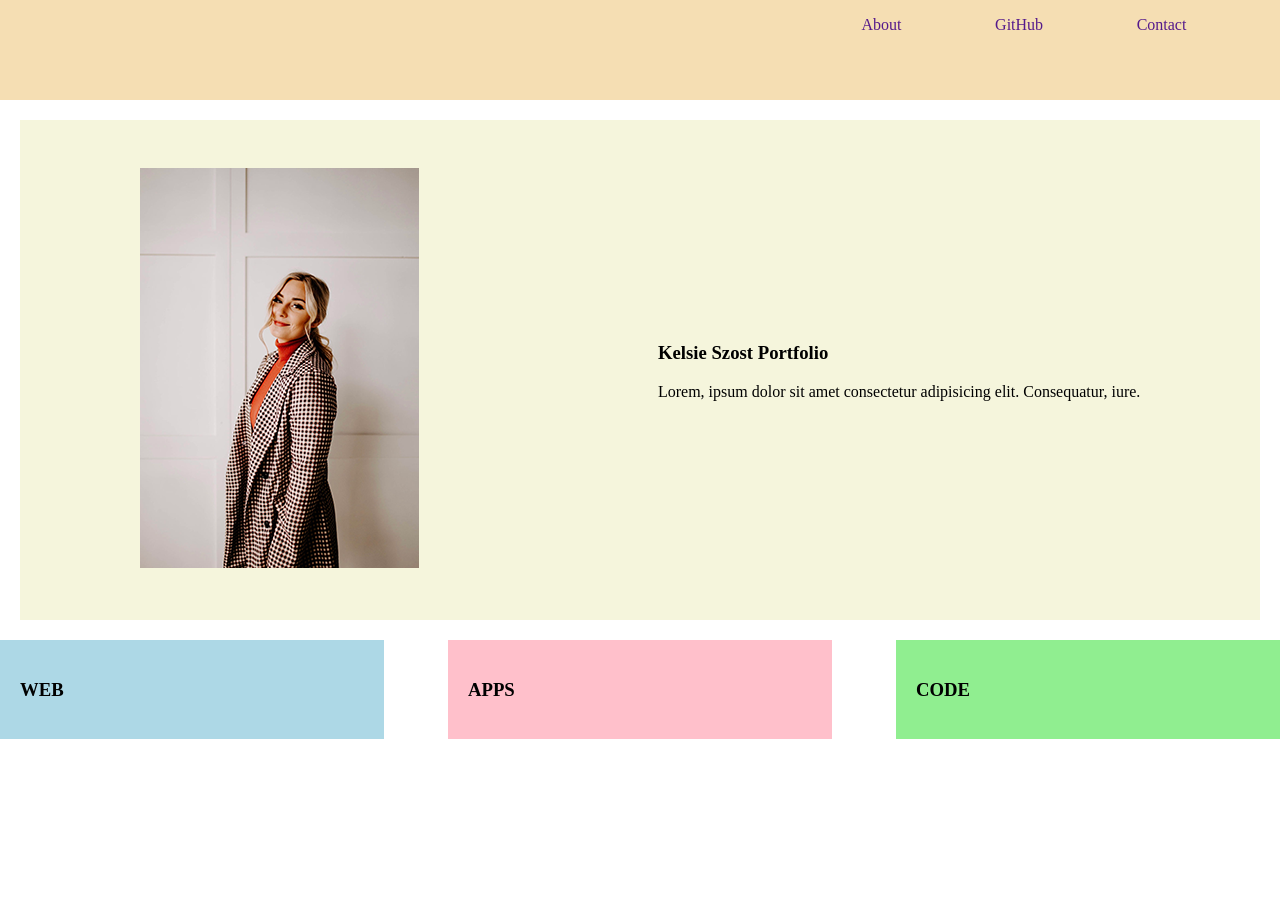
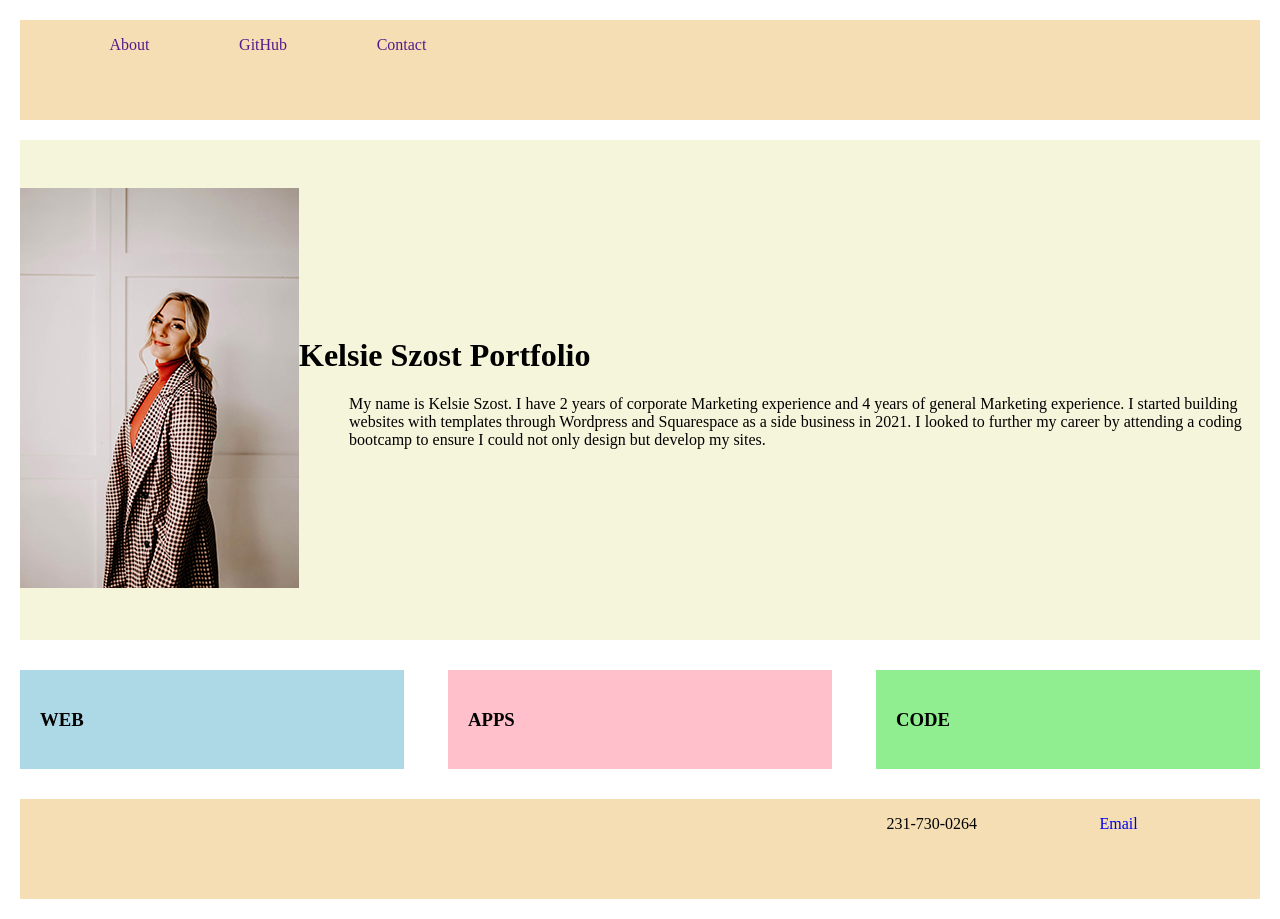
Before and after one commit to kelsieszost/My-Personal-Portfolio, a plain HTML site: page index.html in a window 1280 px wide. Before the commit the page ends 800 px from the top, so only its background shows below. Drawn offline with Linux system fonts and the light colour scheme.

Commit message:
added a footer nav

```diff
--- a/index.html
+++ b/index.html
@@ -25,8 +25,10 @@
             <img src="portfolio image.png" alt="Image of Kelsie Szost">
         </div>
         <div class="layout content">
-            <h3>Kelsie Szost Portfolio</h3>
-            <p>Lorem, ipsum dolor sit amet consectetur adipisicing elit. Consequatur, iure.</p>
+            <h1>Kelsie Szost Portfolio</h1>
+            <p>My name is Kelsie Szost. I have 2 years of corporate Marketing experience and 4 years of general Marketing experience.
+                I started building websites with templates through Wordpress and Squarespace as a side business in 2021. I looked to
+                further my career by attending a coding bootcamp to ensure I could not only design but develop my sites.  </p>
         </div>
         </div>
     </div>
@@ -42,7 +44,15 @@
                 <h3>CODE</h3>
             </div>
         </div>
+<div class="footer">
+    <nav class="footernav">
+        <ul>
+           <li>231-730-0264</li>
+           <li><a href="mailto@owner@kelsieszost.design">Email</a></li>
+        </ul>
+       </nav>
 
+</div>
     </main>
 </body>
 
--- a/style.css
+++ b/style.css
@@ -3,17 +3,15 @@ body {
 }
 .main-header {
     display: flex;
-    justify-content: flex-end;
     background-color: wheat;
     height: 100px;
+    margin: 20px;
 }
 
 .headernav {
     background-color: wheat;
     display: flex;
     width: 40%;
-
-
 }
 
 ul {
@@ -46,6 +44,18 @@ a {
     flex: 1;
 }
 
+img {
+}
+
+h1 {
+    align-items: center;
+
+}
+p {
+    align-items: center;
+    margin-left: 50px;
+}
+
 .layout-content {
     flex: 1;
 }
@@ -60,7 +70,9 @@ a {
     padding: 20px;
     flex-basis: 30%;
     box-sizing: border-box;
-    margin-bottom: 20px;
+    margin: 10px;
+    margin-left: 20px;
+    margin-right: 20px;
 }
 
 @media (min-width: 900px) {
@@ -81,3 +93,20 @@ a {
 .box-three {
     background-color: lightgreen;
 }
+
+h3 {
+    align-items: center;
+}
+
+.footer {
+    display: flex;
+    justify-content: flex-end;
+    background-color: wheat;
+    height: 100px;
+    margin: 20px;
+}
+.footernav {
+    background-color: wheat;
+    display: flex;
+    width: 40%;
+}
```
